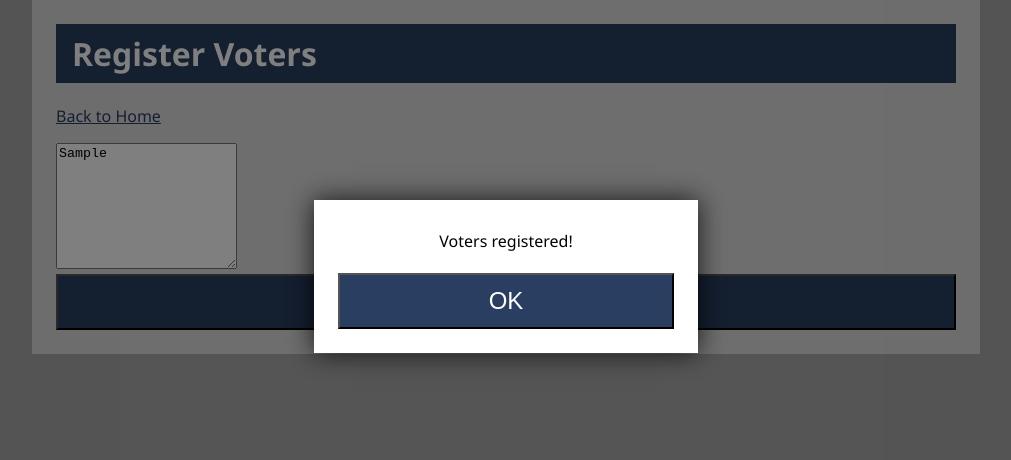
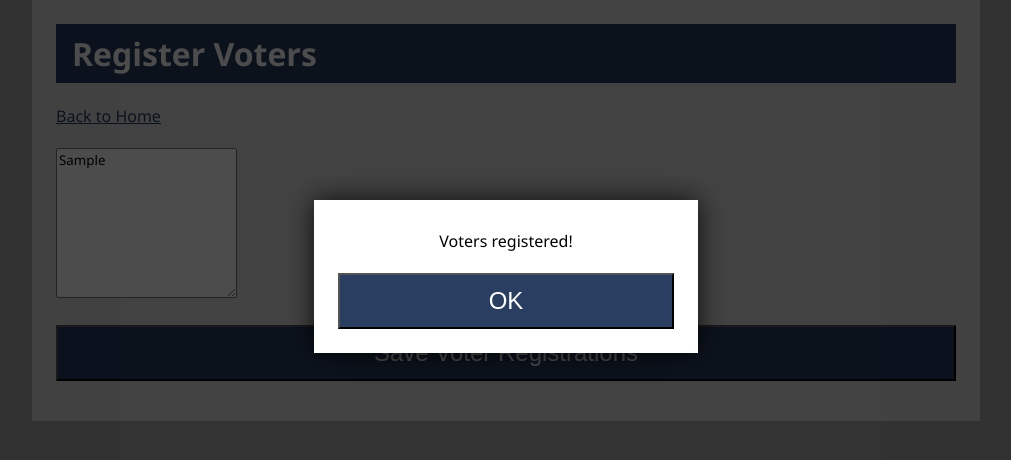
Before and after one commit to hmqcnoesy/movietime, a plain HTML site: page registerVoters.html in a window 1280 px wide. Both pictures are taken after typing "Sample" into the empty fields and a click on the button "Save Voter Registrations". Shown: the whole page, without its empty margins (134-1145 px from the left). Drawn offline with Linux system fonts and the light colour scheme.

Commit message:
git sucks

```diff
--- a/registerVoters.html
+++ b/registerVoters.html
@@ -12,12 +12,14 @@
 
 <p><a href="index.html">Back to Home</a></p>
 
+<p>
 <textarea id="txtVoters" rows="8">
 </textarea>
+</p>
 
-<div>
+<p>
     <button id="btn">Save Voter Registrations</button>
-</div>
+</p>
 
 <div id="divModal" class="modal">
     <p>Voters registered!</p>
--- a/site.css
+++ b/site.css
@@ -5,7 +5,8 @@ a { color: #293e60; }
 button { width: 100%; padding: 0.5em; background-color: #293e60; font-size: 1.5em; color: white; }
 h1 { background-color: #293e60; color: white; padding: 0.25em 0.5em; margin: 0;}
 p {padding-top: 0.35em}
-li {padding: 0.2em;}
+li {padding: 0.3em;}
+textarea { font-family: Segoe UI, Arial, Helvetica, sans-serif; }
 .template { display: none; }
 .race { padding: 1em; }
 .race:nth-child(odd) {background-color: white;}
--- a/site.js
+++ b/site.js
@@ -70,7 +70,7 @@ function getAllSavedData() {
 function showModal(targetId) {
     var body = document.querySelector('body');
     var overlay = document.createElement('div');
-    overlay.setAttribute('style', 'position: fixed; top:0; right:0; bottom:0; left:0; background-color: rgba(0,0,0,0.5); z-index: 98;');
+    overlay.setAttribute('style', 'position: fixed; top:0; right:0; bottom:0; left:0; background-color: rgba(0,0,0,0.7); z-index: 98;');
     body.appendChild(overlay);
     var modal = document.querySelector('#' + targetId);
     modal.setAttribute('style', 'position: fixed; margin:auto; z-index: 99; display: block;');
@@ -79,7 +79,7 @@ function showModal(targetId) {
 function showModalText(textToDisplay) {
     var body = document.querySelector('body');
     var overlay = document.createElement('div');
-    overlay.setAttribute('style', 'position: fixed; top:0; right:0; bottom:0; left:0; background-color: rgba(0,0,0,0.5); z-index: 98;');
+    overlay.setAttribute('style', 'position: fixed; top:0; right:0; bottom:0; left:0; background-color: rgba(0,0,0,0.7); z-index: 98;');
     body.appendChild(overlay);
     var modal = document.createElement('div');
     modal.setAttribute('class', 'modal');
```
